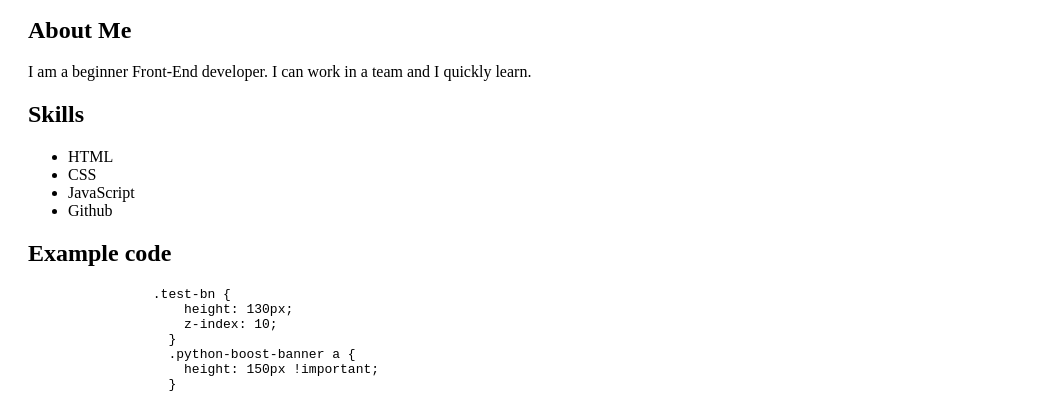
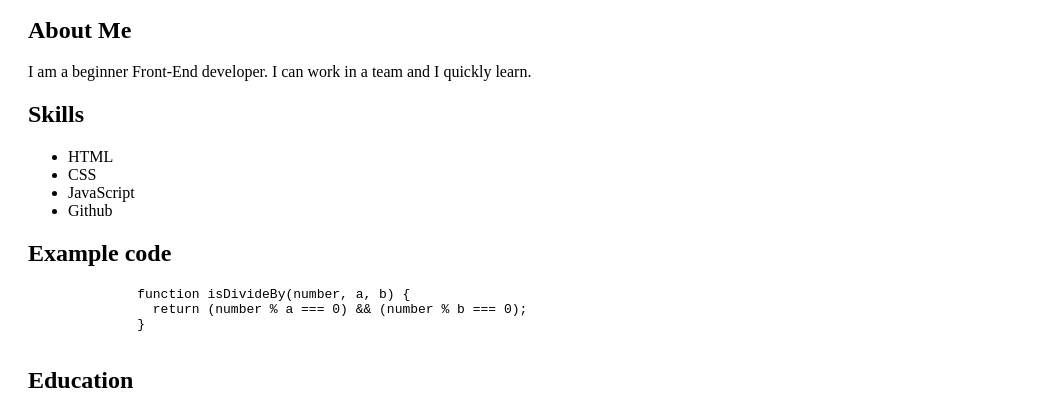
Before and after one commit to anmoavka/rsschool-cv, a plain HTML site: page index.html in a window 1280 px wide. Shown: the part 377-788 px from the top of the page, without its empty margins (0-1063 px from the left). Drawn offline with Linux system fonts and the light colour scheme.

Commit message:
fix link

```diff
--- a/css/style.css
+++ b/css/style.css
@@ -3,6 +3,7 @@
     margin-left: 20px;
     margin-right: 20px;
     text-align: left;
+    margin-bottom: 40px;
   }
 
 .header {
--- a/index.html
+++ b/index.html
@@ -48,13 +48,9 @@
           <div class="code">
             <h2>Example code</h2>
             <pre class="pre">
-                .test-bn {
-                    height: 130px;
-                    z-index: 10;
-                  }
-                  .python-boost-banner a {
-                    height: 150px !important;
-                  }
+              function isDivideBy(number, a, b) {
+                return (number % a === 0) && (number % b === 0);
+              }
             </pre>
           </div>
 
@@ -86,7 +82,7 @@
             <h2>Projects</h2>
             <ul>
                 <li>
-                   <a class="cv" href="file:///D:/RSshcool/rsschool-cv/index.html">cv</a>
+                   <a class="cv" href="https://anmoavka.github.io/rsschool-cv/">cv</a>
                 </li>
             </ul>
 
```
